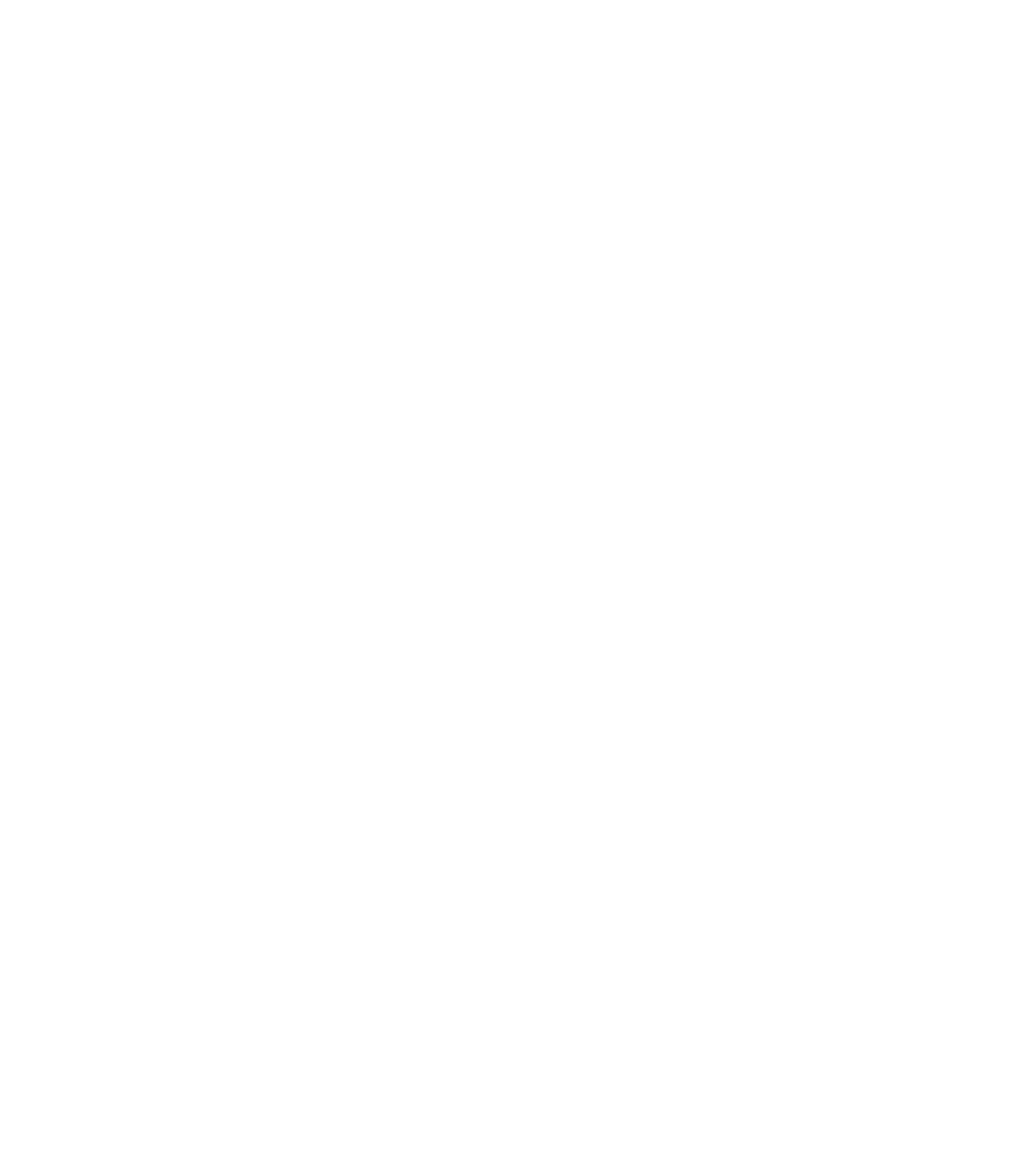
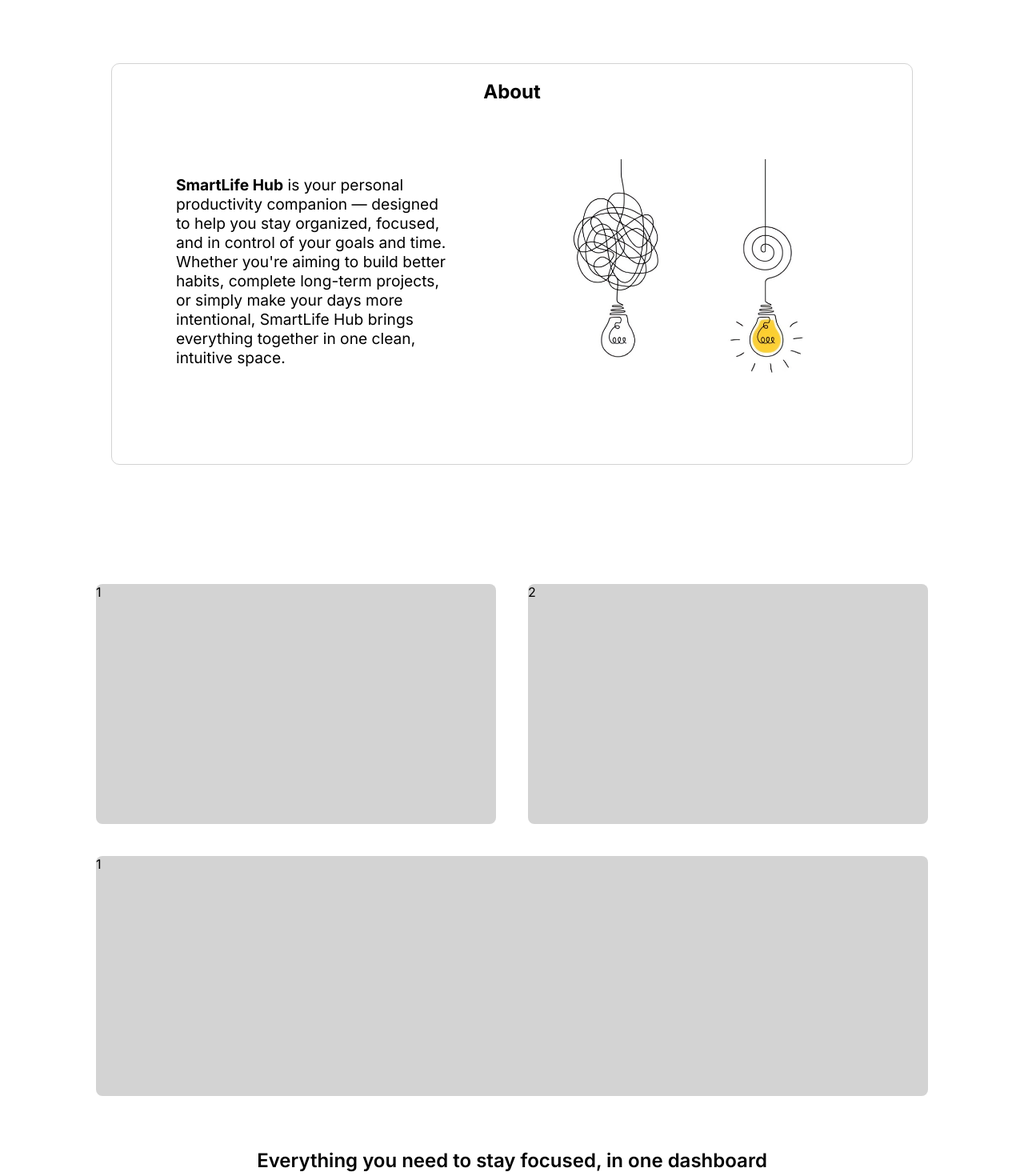
Before and after one commit to Saiken7/Goal-Tracker, a React (Vite) app: page / in a window 1280 px wide. Shown: the part 780-2250 px from the top of the page at 80% size. Before the commit the page ends 800 px from the top, so only its background shows below. Built offline with nearby package versions, Linux system fonts and the light colour scheme.

Commit message:
Hero Section V1 completed

```diff
--- a/src/components/Landing-Page/Hero-Section/HeroSection.jsx
+++ b/src/components/Landing-Page/Hero-Section/HeroSection.jsx
@@ -27,6 +27,42 @@
           <img src="src/assets/Hero.jpg" alt="Hero Illustration" />
         </div>
       </section>
+      {/* about section */}
+      <section className="about">
+        <div className="about-card">
+          <h2
+            style={{ textAlign: "center", padding: "10px", marginTop: "10px" }}
+          >
+            About
+          </h2>
+          <div className="card-text">
+            <div id="text">
+              <p styles={{ marginTop: "20px" }}>
+                <b>SmartLife Hub</b> is your personal productivity companion —
+                designed to help you stay organized, focused, and in control of
+                your goals and time. Whether you're aiming to build better
+                habits, complete long-term projects, or simply make your days
+                more intentional, SmartLife Hub brings everything together in
+                one clean, intuitive space.
+              </p>
+            </div>
+            <img src="src\assets\About.jpg" alt="" />
+          </div>
+        </div>
+      </section>
+      {/* Tools and Features section */}
+      <section className="display-features">
+        <div className="two-features">
+          <div className="box">1</div>
+          <div className="box">2</div>
+        </div>
+        <div className="wide-box">1</div>
+      </section>
+
+      {/* Tagline */}
+      <section id="tagline">
+        <p>Everything you need to stay focused, in one dashboard</p>
+      </section>
     </main>
   );
 };
--- a/src/components/Landing-Page/Hero-Section/herosection.css
+++ b/src/components/Landing-Page/Hero-Section/herosection.css
@@ -1,13 +1,14 @@
 .hero-main {
   width: 100%;
   display: flex;
+  flex-direction: column;
   justify-content: center;
   margin-top: 70px;
 }
 
 .hero-section {
   display: flex;
-  width: 100%;
+  height: 70vh;
   gap: 50px;
   justify-content: center;
   align-items: center;
@@ -81,6 +82,82 @@
 }
 
 .image-section img {
-  max-width: 100%;
-  height: auto;
+  width: 500px;
 }
+
+.about {
+  display: flex;
+  align-items: center;
+  justify-content: center;
+  height: 100vh;
+}
+
+.about-card {
+  display: flex;
+  flex-direction: column;
+  border: 1px solid #d3d3d3;
+  border-radius: 10px;
+  height: 500px;
+  width: 1000px;
+}
+
+.card-text {
+  display: flex;
+  padding: 20px;
+  justify-content: center;
+}
+
+#text {
+  padding: 20px;
+  margin-top: 40px;
+  margin-left: 40px;
+}
+
+#text p {
+  font-size: larger;
+}
+
+.card-text img {
+  margin-top: 40px;
+  margin-left: 20px;
+  width: 520px;
+}
+
+.display-features {
+  display: flex;
+  flex-direction: column;
+  align-items: center;
+  gap: 40px;
+  height: 80vh;
+}
+
+.two-features {
+  display: flex;
+  gap: 40px;
+}
+
+.box {
+  background-color: #d3d3d3;
+  border-radius: 8px;
+  height: 300px;
+  width: 500px;
+}
+
+.wide-box {
+  background-color: #d3d3d3;
+  border-radius: 8px;
+  height: 300px;
+  width: 1040px;
+}
+
+#tagline {
+  display: flex;
+  align-items: center;
+  justify-content: center;
+  height: 20vh;
+}
+
+#tagline p {
+  font-size: x-large;
+  font-weight: 600;
+}
```
